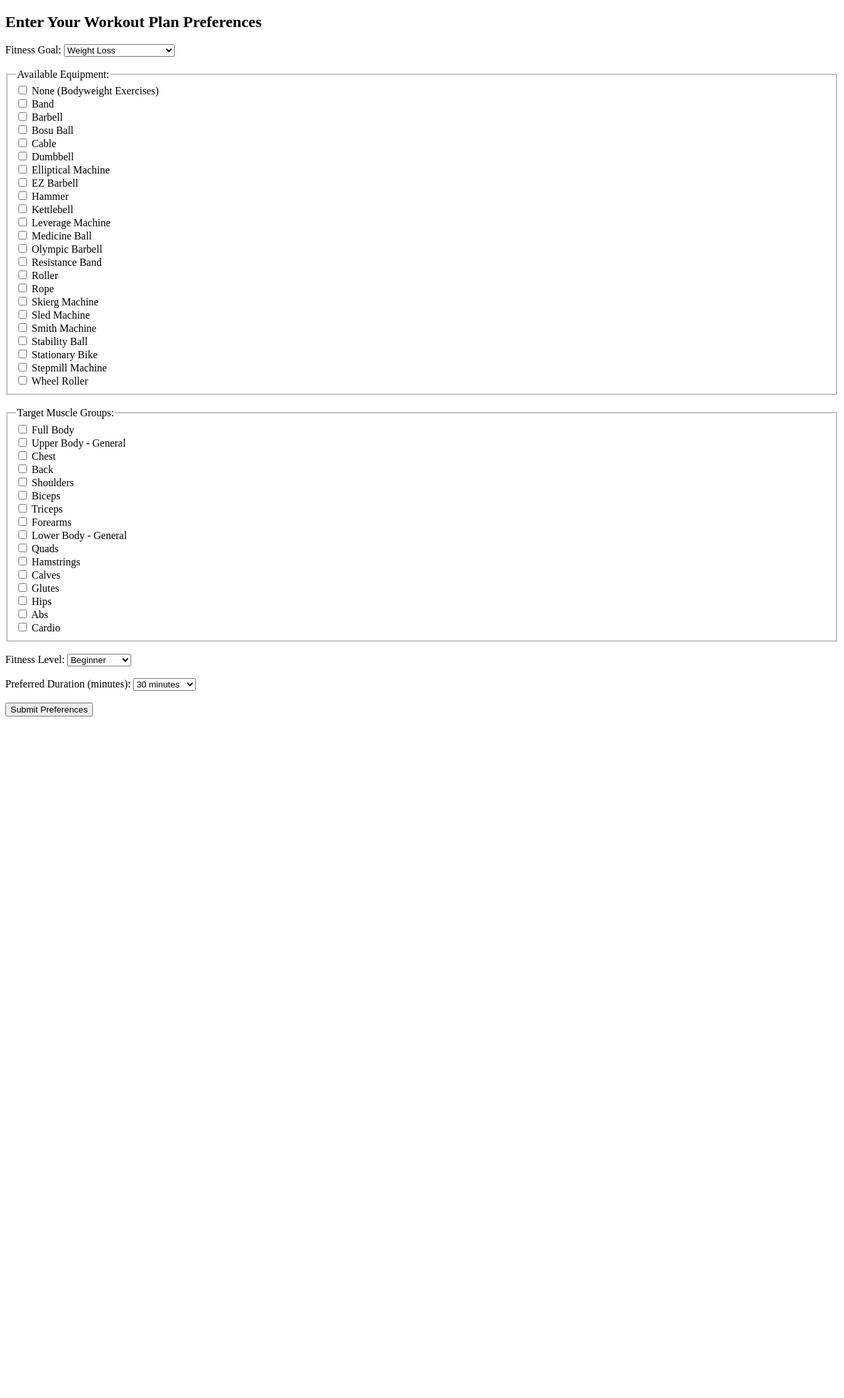
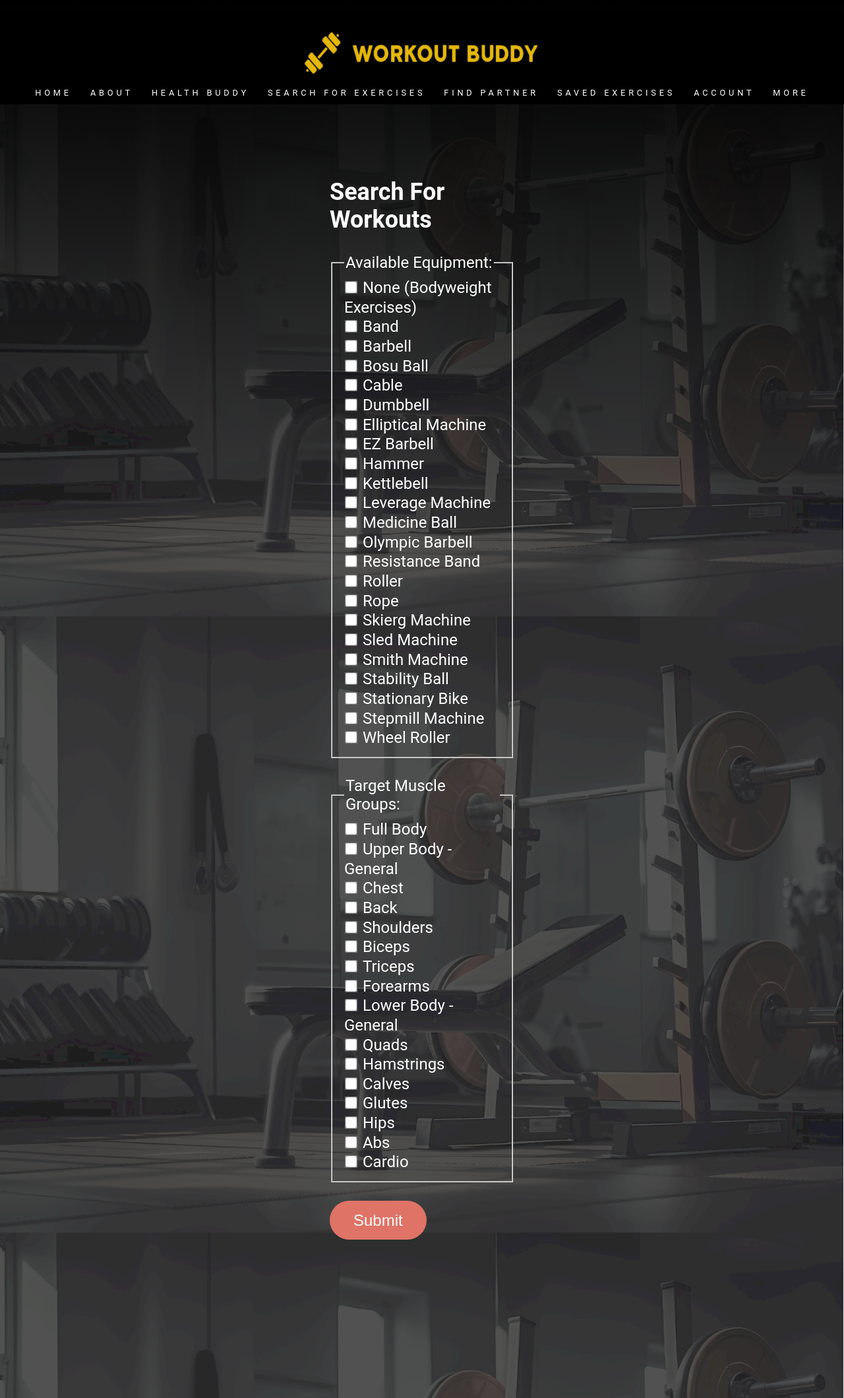
Before and after one commit to brian-mak/sse_project2, a Flask app: page /search_exercises in a window 1280 px wide. Shown: the whole page at 66% size. Before the commit the page ends 1086 px from the top, so only its background shows below. Run offline with Flask 3, Linux system fonts and the light colour scheme.

Commit message:
BL improve aesthetics

```diff
--- a/api/app.py
+++ b/api/app.py
@@ -204,7 +204,7 @@ def search_exercises_result():
 @app.route('/search_youtube', methods=['GET'])
 def search_youtube():
     search_query = request.args.get('query')
-    max_videos = int(request.args.get('max', 5))  # Get the max number of videos to return, default is 5
+    max_videos = int(request.args.get('max', 10))  # Get the max number of videos to return, default is 5
     youtube_api_key = os.environ.get('YOUTUBE_API_KEY')
 
     youtube = build('youtube', 'v3', developerKey=youtube_api_key)
--- a/api/templates/search_exercises.html
+++ b/api/templates/search_exercises.html
@@ -4,20 +4,110 @@
     <meta charset="UTF-8">
     <meta name="viewport" content="width=device-width, initial-scale=1.0">
     <title>Workout Plan Preferences</title>
+    <style>
+        html, header {
+            margin: 0;
+            padding: 0;
+            border: 0;
+            font-size: 100%;
+            font-family: 'Roboto', sans-serif;
+            color: white;
+            text-decoration: none;
+            position: relative;
+            background-image: url("{{ url_for('static', filename='background.png') }}");
+            background-size: cover;
+            background-position: center center;
+            background-attachment: fixed;
+            color: #fff;
+            cursor: default;
+            height: 100vh
+        }
+        body::before {
+            content: "";
+            position: absolute;
+            top: 0;
+            left: 0;
+            right: 0;
+            bottom: 0;
+            background: linear-gradient(rgba(0, 0, 0, 1), rgba(0, 0, 0, 0)); /* Gradient from solid black to transparent */
+            pointer-events: none; /* Allows clicks to pass through to elements underneath */
+            z-index: -1;
+        }
+        body {
+            margin: 0;
+            padding: 10em 500px;
+            font-size: 150%
+        }
+        #navigation {
+            background-color: black;
+            color: white;
+            width: 100%;
+            position: absolute;
+            top: 20px;
+            left: 50%;
+            transform: translateX(-50%);
+            font-size: 0.8rem; /* Adjusted font size for small navigation links */
+            font-weight: normal;
+            text-align: center;
+            text-transform: uppercase;
+            letter-spacing: 0.3rem;
+            white-space: nowrap;
+            padding: 10px 0;
+        }
+        #navigation a {
+            color: white; /* Or any color you prefer */
+            text-decoration: none; /* Optional: Removes the underline from links */
+            margin: 0 10px; /* Adds space to the left and right of each link */
+        }
+        /* Submit Button */
+        input[type="submit"]{
+            position: relative;
+            display: inline-block;
+            background: #df7366;
+            color: #fff;
+            text-align: center;
+            border-radius: 1.5em;
+            text-decoration: none;
+            padding: 0.65em 1.5em 0.65em 1.5em;
+            border: 0;
+            cursor: pointer;
+            outline: 0;
+            font-weight: 500;
+            font-size: x-large;
+            -moz-transition: background-color 0.35s ease-in-out, color 0.35s ease-in-out, border-bottom-color 0.35s ease-in-out;
+            -webkit-transition: background-color 0.35s ease-in-out, color 0.35s ease-in-out, border-bottom-color 0.35s ease-in-out;
+            -ms-transition: background-color 0.35s ease-in-out, color 0.35s ease-in-out, border-bottom-color 0.35s ease-in-out;
+            transition: background-color 0.35s ease-in-out, color 0.35s ease-in-out, border-bottom-color 0.35s ease-in-out;
+        }
+        input[type="checkbox"] {
+            transform: scale(1.5); /* Increase the size of the checkboxes */
+            margin-right: 5px; /* Add some space between the checkboxes and labels */
+        }
+
+        /* Adjust the size of the labels */
+        label {
+            vertical-align: middle; /* Align the labels vertically with the checkboxes */
+        }
+
+    </style>
 </head>
+<div id="navigation">
+    <center><img src="{{ url_for('static', filename='Logo.png')
+    }}" alt="Workout Buddy Logo" width="400" height = "100"></center>
+    <a href="#home">Home</a>
+    <a href="#about">About</a>
+    <a href="health_buddy.html">Health Buddy</a>
+    <a href="/search_exercises">Search For Exercises</a>
+    <a href="/find_partner">Find Partner</a>
+    <a href="/saved_lists">Saved Exercises</a>
+    <a href="#account">Account</a>
+    <a href="#more">More</a>
+</div>
+<!-- Header -->
+<div id="header">
+    <h2>Search For Workouts</h2>
 <body>
-    <h2>Enter Your Workout Plan Preferences</h2>
     <form id="preferencesForm" method="POST" action="/exercises">
-        <!-- Fitness Goal Dropdown -->
-        <label for="fitnessGoal">Fitness Goal:</label>
-        <select id="fitnessGoal" name="fitnessGoal">
-            <option value="weight_loss">Weight Loss</option>
-            <option value="muscle_gain">Muscle Gain</option>
-            <option value="endurance">Endurance Improvement</option>
-            <option value="flexibility">Flexibility</option>
-            <option value="general_fitness">General Fitness</option>
-        </select><br><br>
-
         <!-- Available Equipment (Checkboxes) -->
         <fieldset>
             <legend>Available Equipment:</legend>
@@ -105,28 +195,7 @@
             <input type="checkbox" id="cardio" name="muscleGroups" value="cardio">
             <label for="cardio">Cardio</label><br>
         </fieldset><br>
-
-        <!-- Fitness Level Dropdown -->
-        <label for="fitnessLevel">Fitness Level:</label>
-        <select id="fitnessLevel" name="fitnessLevel">
-            <option value="beginner">Beginner</option>
-            <option value="intermediate">Intermediate</option>
-            <option value="advanced">Advanced</option>
-        </select><br><br>
-
-        <!-- Preferred Workout Duration Dropdown -->
-        <label for="duration">Preferred Duration (minutes):</label>
-        <select id="duration" name="duration">
-            <option value="30">30 minutes</option>
-            <option value="45">45 minutes</option>
-            <option value="60">60 minutes</option>
-            <option value="75">75 minutes</option>
-            <option value="90">90 minutes</option>
-            <option value="105">105 minutes</option>
-            <option value="120">120 minutes</option>
-        </select><br><br>
-
-        <button type="submit">Submit Preferences</button>
+        <input type="submit" value="Submit">
     </form>
 </body>
 </html>
```
Also changed, not shown: api/templates/exercises.html (+100 -15 lines), api/static/Logo.png (added), api/static/background.png (added), api/templates/background2.png (added), api/templates/background3.png (added), 2 other files.
